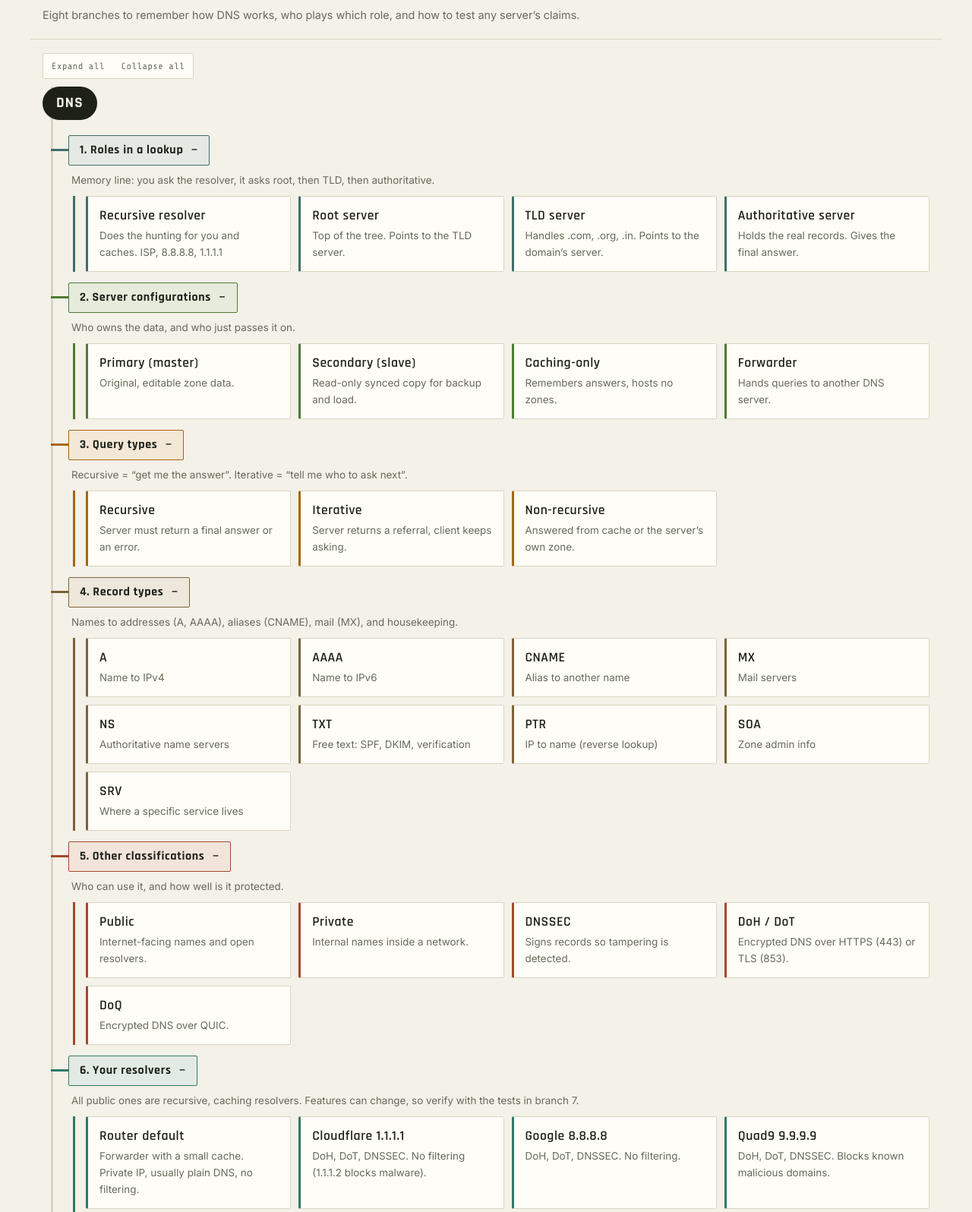
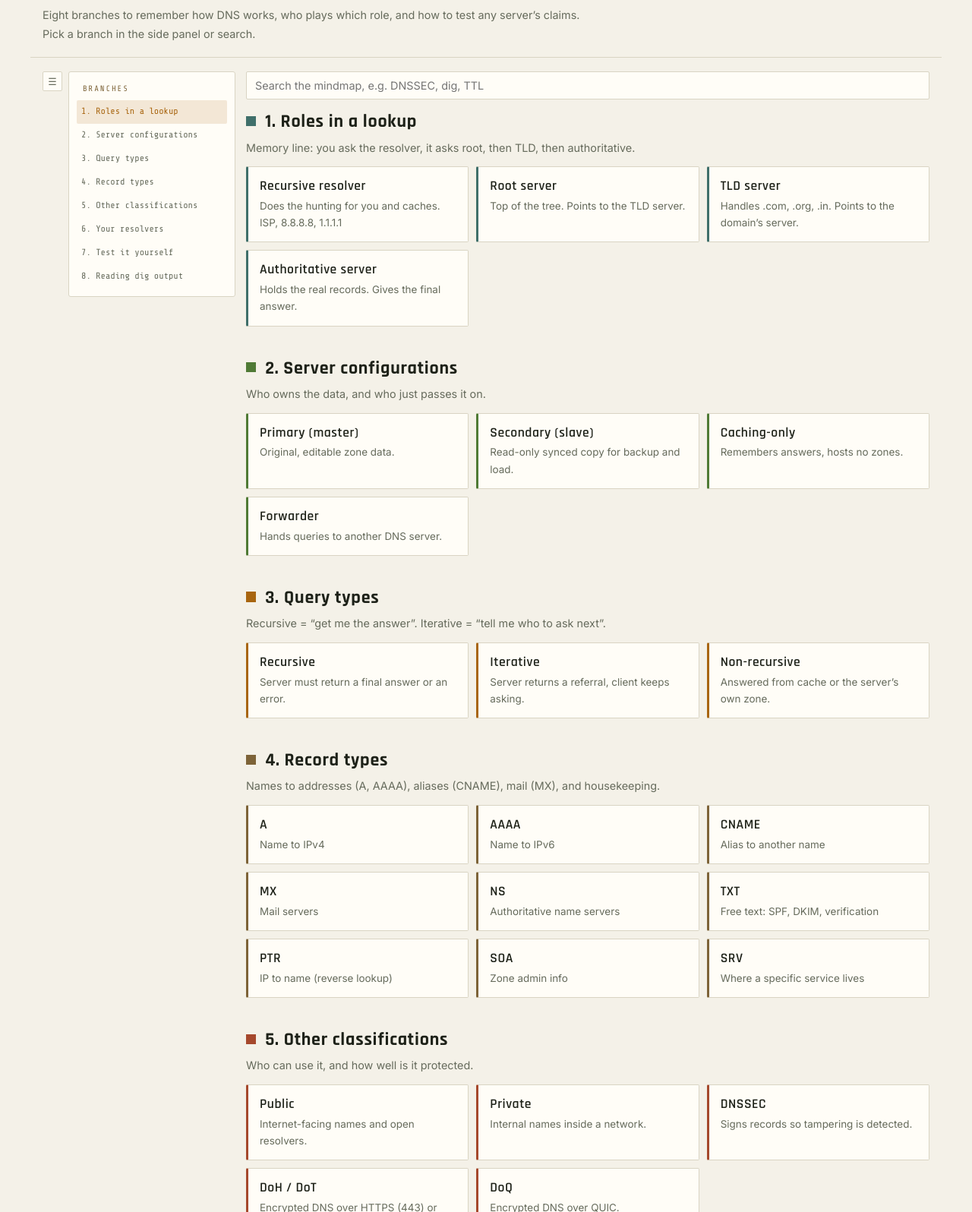
Before and after one commit to fmfalgun/library, a plain HTML site: page pages/dns-mindmap.html in a window 1280 px wide. Shown: the part 104-1700 px from the top of the page at 76% size. Drawn offline with nearby package versions, Linux system fonts and the light colour scheme.

Commit message:
Rework DNS mindmap into the shared sidebar + sections layout
Drops the tree rail, root pill and solid branch blocks that made the page
look unlike the others. Adds a branch sidebar and search.

Co-Authored-By: Claude Sonnet 5.5 <noreply@anthropic.com>

```diff
--- a/pages/css/components.css
+++ b/pages/css/components.css
@@ -1,6 +1,6 @@
 /*
  * File purpose: reusable components for library pages - toolbar, chips, cards,
- * pills, link rows, tables, key/value lists, disclosure branches, code blocks.
+ * pills, link rows, tables, key/value lists, colored sections, code blocks.
  * Page-specific CSS is not allowed; a new look is a new component here.
  */
 
@@ -132,36 +132,20 @@
 .badge.add { color: var(--amber); }
 .badge.other { color: var(--violet); }
 
-/* Mind map: a root pill and colored, collapsible branches.
-   A branch picks its color with data-c="1".."7" (the --c1..--c7 tokens). */
-.tree { position: relative; padding-left: 34px; }
-.tree::before {
-  content: ""; position: absolute; left: 11px; top: 0; bottom: 18px;
-  width: 3px; background: var(--line); border-radius: 2px;
+/* Colored section: data-c="1".."7" picks one of the --c1..--c7 tokens for the
+   title marker and the card borders (used by the DNS mindmap). */
+[data-c="1"] { --b: var(--c1); } [data-c="2"] { --b: var(--c2); }
+[data-c="3"] { --b: var(--c3); } [data-c="4"] { --b: var(--c4); }
+[data-c="5"] { --b: var(--c5); } [data-c="6"] { --b: var(--c6); }
+[data-c="7"] { --b: var(--c7); }
+[data-c] .section-title::before {
+  content: ""; display: inline-block; width: .55em; height: .55em; margin-right: .5em;
+  background: var(--b); vertical-align: .05em;
 }
-.root {
-  display: inline-block; background: var(--text); color: var(--bg); font-weight: 800;
-  font-family: var(--font-display); font-size: 1.2rem; letter-spacing: .06em; padding: 7px 18px; border-radius: 999px; margin: 0 0 20px -34px; position: relative;
-}
-.branch { position: relative; margin: 0 0 14px; }
-.branch[data-c="1"] { --b: var(--c1); } .branch[data-c="2"] { --b: var(--c2); }
-.branch[data-c="3"] { --b: var(--c3); } .branch[data-c="4"] { --b: var(--c4); }
-.branch[data-c="5"] { --b: var(--c5); } .branch[data-c="6"] { --b: var(--c6); }
-.branch[data-c="7"] { --b: var(--c7); }
-.branch::before { content: ""; position: absolute; left: -23px; top: 18px; width: 23px; height: 3px; background: var(--b); }
-.branch summary {
-  list-style: none; cursor: pointer; display: inline-flex; align-items: center; gap: 10px;
-  background: color-mix(in srgb, var(--b) 14%, var(--panel)); border: 1px solid var(--b); color: var(--text); font-family: var(--font-display); font-size: 1rem; font-weight: 700; letter-spacing: .04em;
-  padding: 6px 14px; border-radius: var(--radius);
-}
-.branch summary::-webkit-details-marker { display: none; }
-.branch summary::after { content: "−"; font-weight: 800; opacity: .85; }
-.branch:not([open]) summary::after { content: "+"; }
-.branch summary:focus-visible, button:focus-visible { outline: 2px solid var(--accent); outline-offset: 2px; }
-.branch > .why { margin: 8px 0 0 4px; }
-.branch .grid { margin: 10px 0 0 6px; padding-left: 14px; border-left: 3px solid var(--b); }
-.branch .card { border-left-color: var(--b); }
+[data-c] .card { border-left-color: var(--b); }
 .card.cmd code { display: block; margin-bottom: 3px; }
+button:focus-visible { outline: 2px solid var(--accent); outline-offset: 2px; }
+section { margin-bottom: 36px; }
 
 /* Hover: left border turns cream, as on the portfolio cards (must stay after the card color rules) */
 .card:hover { border-left-color: var(--text); }
--- a/pages/dns-mindmap.html
+++ b/pages/dns-mindmap.html
@@ -12,56 +12,54 @@
 <body data-page="dns-mindmap">
 <header class="page-header">
   <h1>DNS <span>Mindmap</span></h1>
-  <p class="sub">Eight branches to remember how DNS works, who plays which role, and how to test any server’s claims.</p>
+  <p class="sub">Eight branches to remember how DNS works, who plays which role, and how to test any server’s claims. Pick a branch in the side panel or search.</p>
 </header>
 
 <div class="layout">
+  <div class="navwrap">
+    <button class="collapsebtn" id="collapseBtn" title="Collapse panel">☰<span class="label"> Branches</span></button>
+    <nav class="steps" id="nav"></nav>
+  </div>
   <main>
     <div class="toolbar">
-      <div class="viewtoggle">
-        <button id="openAll">Expand all</button>
-        <button id="closeAll">Collapse all</button>
-      </div>
+      <input class="search" type="search" id="q" placeholder="Search the mindmap, e.g. DNSSEC, dig, TTL" aria-label="Search">
     </div>
 
-<div class="tree">
-<div class="root">DNS</div>
-
-<details class="branch" data-c="1" open>
-<summary>1. Roles in a lookup</summary>
-<p class="why">Memory line: you ask the resolver, it asks root, then TLD, then authoritative.</p>
+    <section id="roles-in-a-lookup" data-c="1">
+      <h2 class="section-title">1. Roles in a lookup</h2>
+      <p class="lead">Memory line: you ask the resolver, it asks root, then TLD, then authoritative.</p>
       <div class="grid">
 <div class="card"><p class="tname">Recursive resolver</p><p class="why">Does the hunting for you and caches. ISP, 8.8.8.8, 1.1.1.1</p></div>
 <div class="card"><p class="tname">Root server</p><p class="why">Top of the tree. Points to the TLD server.</p></div>
 <div class="card"><p class="tname">TLD server</p><p class="why">Handles .com, .org, .in. Points to the domain’s server.</p></div>
 <div class="card"><p class="tname">Authoritative server</p><p class="why">Holds the real records. Gives the final answer.</p></div>
       </div>
-</details>
+    </section>
 
-<details class="branch" data-c="2" open>
-<summary>2. Server configurations</summary>
-<p class="why">Who owns the data, and who just passes it on.</p>
+    <section id="server-configurations" data-c="2">
+      <h2 class="section-title">2. Server configurations</h2>
+      <p class="lead">Who owns the data, and who just passes it on.</p>
       <div class="grid">
 <div class="card"><p class="tname">Primary (master)</p><p class="why">Original, editable zone data.</p></div>
 <div class="card"><p class="tname">Secondary (slave)</p><p class="why">Read-only synced copy for backup and load.</p></div>
 <div class="card"><p class="tname">Caching-only</p><p class="why">Remembers answers, hosts no zones.</p></div>
 <div class="card"><p class="tname">Forwarder</p><p class="why">Hands queries to another DNS server.</p></div>
       </div>
-</details>
+    </section>
 
-<details class="branch" data-c="3" open>
-<summary>3. Query types</summary>
-<p class="why">Recursive = “get me the answer”. Iterative = “tell me who to ask next”.</p>
+    <section id="query-types" data-c="3">
+      <h2 class="section-title">3. Query types</h2>
+      <p class="lead">Recursive = “get me the answer”. Iterative = “tell me who to ask next”.</p>
       <div class="grid">
 <div class="card"><p class="tname">Recursive</p><p class="why">Server must return a final answer or an error.</p></div>
 <div class="card"><p class="tname">Iterative</p><p class="why">Server returns a referral, client keeps asking.</p></div>
 <div class="card"><p class="tname">Non-recursive</p><p class="why">Answered from cache or the server’s own zone.</p></div>
       </div>
-</details>
+    </section>
 
-<details class="branch" data-c="4" open>
-<summary>4. Record types</summary>
-<p class="why">Names to addresses (A, AAAA), aliases (CNAME), mail (MX), and housekeeping.</p>
+    <section id="record-types" data-c="4">
+      <h2 class="section-title">4. Record types</h2>
+      <p class="lead">Names to addresses (A, AAAA), aliases (CNAME), mail (MX), and housekeeping.</p>
       <div class="grid">
 <div class="card"><p class="tname">A</p><p class="why">Name to IPv4</p></div>
 <div class="card"><p class="tname">AAAA</p><p class="why">Name to IPv6</p></div>
@@ -73,11 +71,11 @@
 <div class="card"><p class="tname">SOA</p><p class="why">Zone admin info</p></div>
 <div class="card"><p class="tname">SRV</p><p class="why">Where a specific service lives</p></div>
       </div>
-</details>
+    </section>
 
-<details class="branch" data-c="5" open>
-<summary>5. Other classifications</summary>
-<p class="why">Who can use it, and how well is it protected.</p>
+    <section id="other-classifications" data-c="5">
+      <h2 class="section-title">5. Other classifications</h2>
+      <p class="lead">Who can use it, and how well is it protected.</p>
       <div class="grid">
 <div class="card"><p class="tname">Public</p><p class="why">Internet-facing names and open resolvers.</p></div>
 <div class="card"><p class="tname">Private</p><p class="why">Internal names inside a network.</p></div>
@@ -85,11 +83,11 @@
 <div class="card"><p class="tname">DoH / DoT</p><p class="why">Encrypted DNS over HTTPS (443) or TLS (853).</p></div>
 <div class="card"><p class="tname">DoQ</p><p class="why">Encrypted DNS over QUIC.</p></div>
       </div>
-</details>
+    </section>
 
-<details class="branch" data-c="6" open>
-<summary>6. Your resolvers</summary>
-<p class="why">All public ones are recursive, caching resolvers. Features can change, so verify with the tests in branch 7.</p>
+    <section id="your-resolvers" data-c="6">
+      <h2 class="section-title">6. Your resolvers</h2>
+      <p class="lead">All public ones are recursive, caching resolvers. Features can change, so verify with the tests in branch 7.</p>
       <div class="grid">
 <div class="card"><p class="tname">Router default</p><p class="why">Forwarder with a small cache. Private IP, usually plain DNS, no filtering.</p></div>
 <div class="card"><p class="tname">Cloudflare 1.1.1.1</p><p class="why">DoH, DoT, DNSSEC. No filtering (1.1.1.2 blocks malware).</p></div>
@@ -98,11 +96,11 @@
 <div class="card"><p class="tname">AdGuard 94.140.14.14</p><p class="why">DoH, DoT, DoQ. Blocks ads, trackers, malware.</p></div>
 <div class="card"><p class="tname">OpenDNS 208.67.222.222</p><p class="why">DoH, DNSCrypt. Phishing blocked; customizable with an account.</p></div>
       </div>
-</details>
+    </section>
 
-<details class="branch" data-c="7" open>
-<summary>7. Test it yourself</summary>
-<p class="why">Turn each claim into a query that only works if the claim is true.</p>
+    <section id="test-it-yourself" data-c="7">
+      <h2 class="section-title">7. Test it yourself</h2>
+      <p class="lead">Turn each claim into a query that only works if the claim is true.</p>
       <div class="grid">
 <div class="card cmd"><p class="tname">Which server am I using?</p><code>resolvectl status</code><code>ipconfig /all</code><p class="why">192.168.x.x means your router is a forwarder.</p></div>
 <div class="card cmd"><p class="tname">Who is really upstream?</p><code>dig +short whoami.akamai.net @server</code><p class="why">Shows the IP that reached the authoritative side.</p></div>
@@ -116,11 +114,11 @@
 <div class="card cmd"><p class="tname">Open ports?</p><code>nmap -p 53,853,443 server</code><p class="why">Shows which DNS protocols are listening.</p></div>
 <div class="card cmd"><p class="tname">Plain-text leak?</p><code>tcpdump port 53</code><p class="why">Traffic here means queries are unencrypted.</p></div>
       </div>
-</details>
+    </section>
 
-<details class="branch" data-c="2" open>
-<summary>8. Reading dig output</summary>
-<p class="why">Every reply has a header, sections, and a footer. Each part is evidence.</p>
+    <section id="reading-dig-output" data-c="2">
+      <h2 class="section-title">8. Reading dig output</h2>
+      <p class="lead">Every reply has a header, sections, and a footer. Each part is evidence.</p>
       <div class="grid">
 <div class="card"><p class="tname">Flag qr</p><p class="why">This is a response, not a query.</p></div>
 <div class="card"><p class="tname">Flag rd</p><p class="why">Recursion desired. Your query asked for it.</p></div>
@@ -140,8 +138,9 @@
 <div class="card"><p class="tname">EDNS</p><p class="why">Extension header: version, flags (<code>do</code> = DNSSEC OK), UDP size.</p></div>
 <div class="card"><p class="tname">Footer</p><p class="why">Query time, SERVER (IP, port, UDP or TCP), WHEN, MSG SIZE.</p></div>
       </div>
-</details>
-</div>
+    </section>
+
+    <p class="empty" id="empty">Nothing matches this search.</p>
   </main>
 </div>
 
--- a/pages/js/pages/dns-mindmap.js
+++ b/pages/js/pages/dns-mindmap.js
@@ -1,18 +1,66 @@
 /*
- * File purpose: behaviour of dns-mindmap.html - the "Expand all" and
- * "Collapse all" buttons for the branches.
+ * File purpose: behaviour of dns-mindmap.html - builds the sidebar from the
+ * page's sections, highlights the section being read, and filters cards by
+ * the search box.
  */
 (function () {
   'use strict';
 
-  /**
-   * setAllBranches opens or closes every branch of the mind map.
-   * @param {boolean} isOpen true to expand all, false to collapse all
-   */
-  function setAllBranches(isOpen) {
-    document.querySelectorAll('details.branch').forEach(function (branch) { branch.open = isOpen; });
+  var nav = document.getElementById('nav');
+  var searchBox = document.getElementById('q');
+  var empty = document.getElementById('empty');
+  var sections = Array.prototype.slice.call(document.querySelectorAll('main section'));
+
+  /** buildNav fills the sidebar with one link per section, titled like its heading. */
+  function buildNav() {
+    nav.appendChild(Library.el('div', 'navlabel', 'BRANCHES'));
+    sections.forEach(function (section) {
+      var link = Library.el('a', 'step-btn', section.querySelector('h2').textContent);
+      link.href = '#' + section.id;
+      nav.appendChild(link);
+    });
   }
 
-  document.getElementById('openAll').addEventListener('click', function () { setAllBranches(true); });
-  document.getElementById('closeAll').addEventListener('click', function () { setAllBranches(false); });
+  /**
+   * markActive highlights the sidebar link of the section id given.
+   * @param {string} id the section id to mark, or '' to clear all marks
+   */
+  function markActive(id) {
+    nav.querySelectorAll('a').forEach(function (link) {
+      link.classList.toggle('active', link.getAttribute('href') === '#' + id);
+    });
+  }
+
+  /**
+   * filterCards hides cards that do not contain the search text, then hides
+   * sections left with no card, and shows a note when nothing matches.
+   */
+  function filterCards() {
+    var query = searchBox.value.toLowerCase().trim();
+    var anyShown = false;
+    sections.forEach(function (section) {
+      var shown = 0;
+      section.querySelectorAll('.card').forEach(function (card) {
+        var isMatch = !query || card.textContent.toLowerCase().indexOf(query) >= 0;
+        card.classList.toggle('hide', !isMatch);
+        if (isMatch) shown += 1;
+      });
+      section.classList.toggle('hide', shown === 0);
+      if (shown > 0) anyShown = true;
+    });
+    empty.style.display = anyShown ? 'none' : 'block';
+  }
+
+  /** watchScroll marks the sidebar link of the section nearest the top while scrolling. */
+  function watchScroll() {
+    var observer = new IntersectionObserver(function (entries) {
+      entries.forEach(function (entry) { if (entry.isIntersecting) markActive(entry.target.id); });
+    }, { rootMargin: '-10% 0px -80% 0px' });
+    sections.forEach(function (section) { observer.observe(section); });
+  }
+
+  buildNav();
+  markActive(sections[0].id);
+  watchScroll();
+  searchBox.addEventListener('input', filterCards);
 })();
```
Also changed, not shown: 1 other file. Lines whose indentation alone changed are shown as unchanged.
